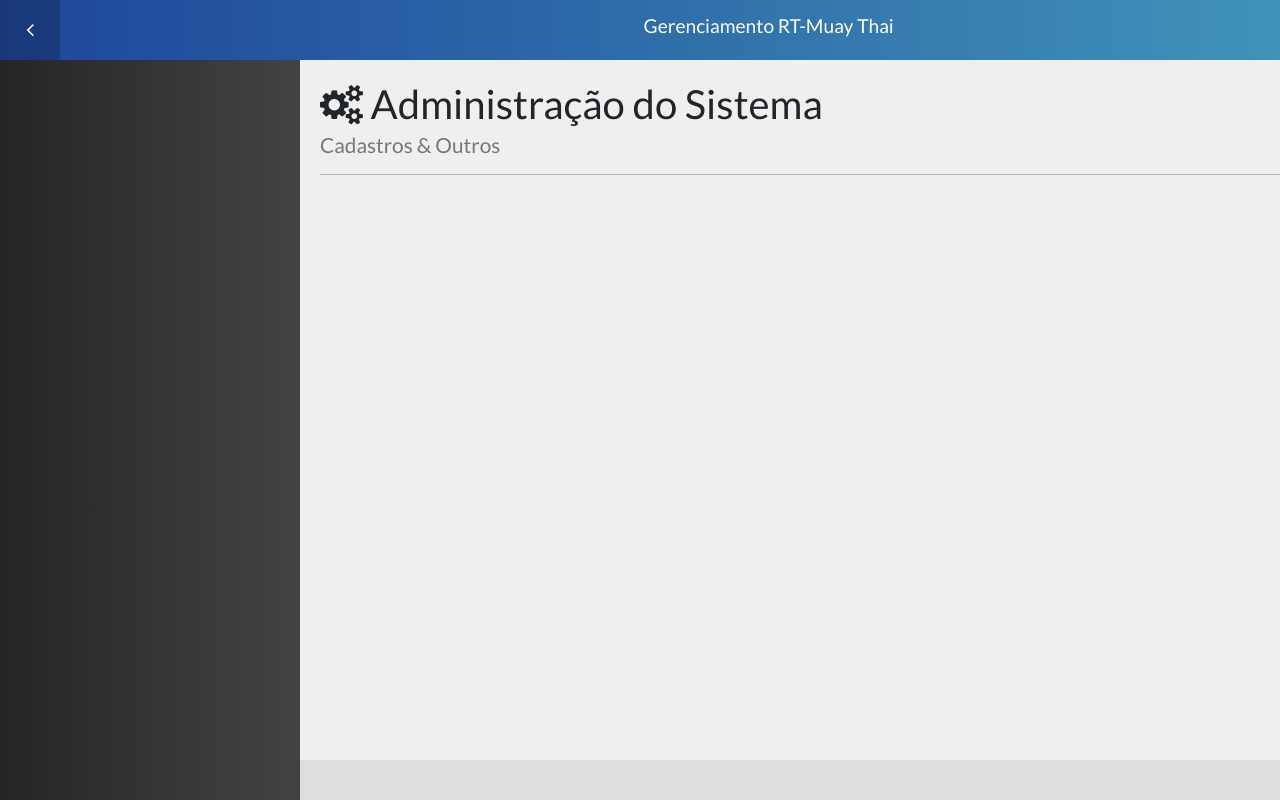
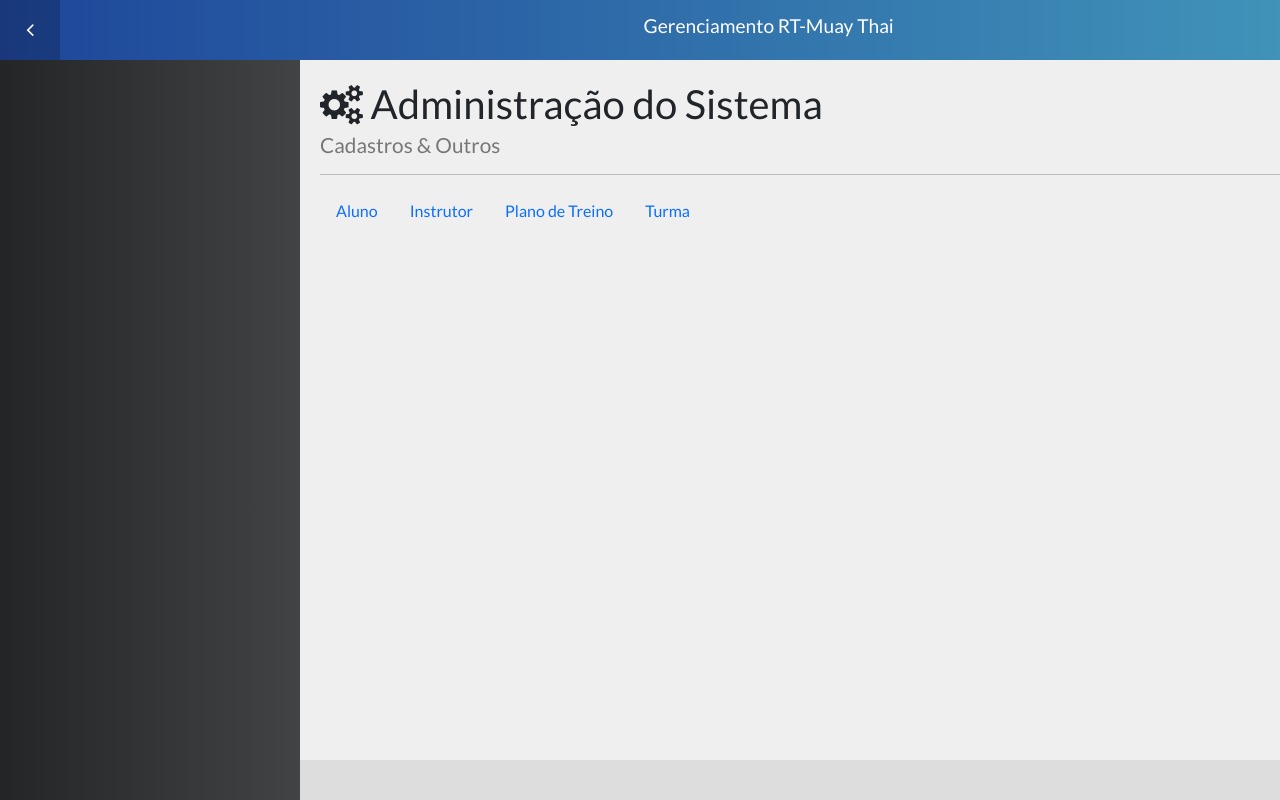
Before and after one commit to pedrouema/thaiweb, a Vue app in the folder front-end/: page /admin in a window 1280 px wide. Shown: the top 800 px of the page. Built offline with nearby package versions, Linux system fonts and the light colour scheme.

Commit message:
Update 08/12/2022

```diff
--- a/front-end/src/components/admin/AdminPages.vue
+++ b/front-end/src/components/admin/AdminPages.vue
@@ -2,16 +2,27 @@
     <div class="admin-pages">
         <PageTitle icon="fa fa-cogs" main="Administração do Sistema"
             sub="Cadastros & Outros" />
-
+            <div class=" admin-pages-tabs">
+                <nav class="nav">
+                    <a class="nav-link active" aria-current="page" href="#">Aluno</a>
+                    <a class="nav-link" href="#">Instrutor</a>
+                    <a class="nav-link" href="#">Plano de Treino</a>
+                    <a class="nav-link" href="#">Turma</a>
+                </nav>
+            </div>
     </div>
 </template>
 
 <script>
 import PageTitle from '../template/PageTitle'
+import AlunoAdmin from './AlunoAdmin.vue';
+import InstrutorAdmin from './InstrutorAdmin.vue';
+import PlanoTreinoAdmin from './PlanoTreinoAdmin.vue';
+import TurmaAdmin from './TurmaAdmin.vue';
 
 export default {
     name: 'AdminPages',
-    components: { PageTitle }
+    components: { PageTitle, AlunoAdmin, InstrutorAdmin, PlanoTreinoAdmin, TurmaAdmin},
 }
 </script>
 
--- /dev/null
+++ b/front-end/src/components/admin/AlunoAdmin.vue
@@ -0,0 +1,16 @@
+<template>
+    <div class="aluno-admin">
+        <h1>Alunos</h1>
+    </div>
+</template>
+
+<script>
+
+export default {
+    name: 'AlunoAdmin',
+}
+</script>
+
+<style>
+
+</style>
--- /dev/null
+++ b/front-end/src/components/admin/InstrutorAdmin.vue
@@ -0,0 +1,13 @@
+<template>
+    <h1>Instrutores</h1>
+</template>
+
+<script>
+export default {
+    name: 'InstrutoresAdmin',
+}
+</script>
+
+<style>
+
+</style>
--- /dev/null
+++ b/front-end/src/components/admin/PlanoTreinoAdmin.vue
@@ -0,0 +1,13 @@
+<template>
+    <h1>Planos</h1>
+</template>
+
+<script>
+export default {
+    name: 'PlanoTreinoAdmin',
+}
+</script>
+
+<style>
+
+</style>
--- /dev/null
+++ b/front-end/src/components/admin/TurmaAdmin.vue
@@ -0,0 +1,13 @@
+<template>
+    <h1>Turma</h1>
+</template>
+
+<script>
+export default {
+    name: 'TurmaAdmin',
+}
+</script>
+
+<style>
+
+</style>
--- a/front-end/src/components/template/UserDropdown.vue
+++ b/front-end/src/components/template/UserDropdown.vue
@@ -5,9 +5,9 @@
         </button>
         <ul class="dropdown-menu">
             <router-link to="/admin">
-                <li><a class="dropdown-item" href="#"><i class="fa fa-cogs"></i> Administração</a></li>
+                <li><a class="dropdown-item" href="#"><i class="fa fa-cogs"></i>  Administração</a></li>
             </router-link>
-            <li><a class="dropdown-item" href="#"><i class="fa fa-sign-out"></i>Sair</a></li>
+            <li><a class="dropdown-item" href="#"><i class="fa fa-sign-out"></i>  Sair</a></li>
         </ul>
     </div>
 </template>
```
Also changed, not shown: front-end/src/components/home/Home.vue (line endings or trailing spaces).
